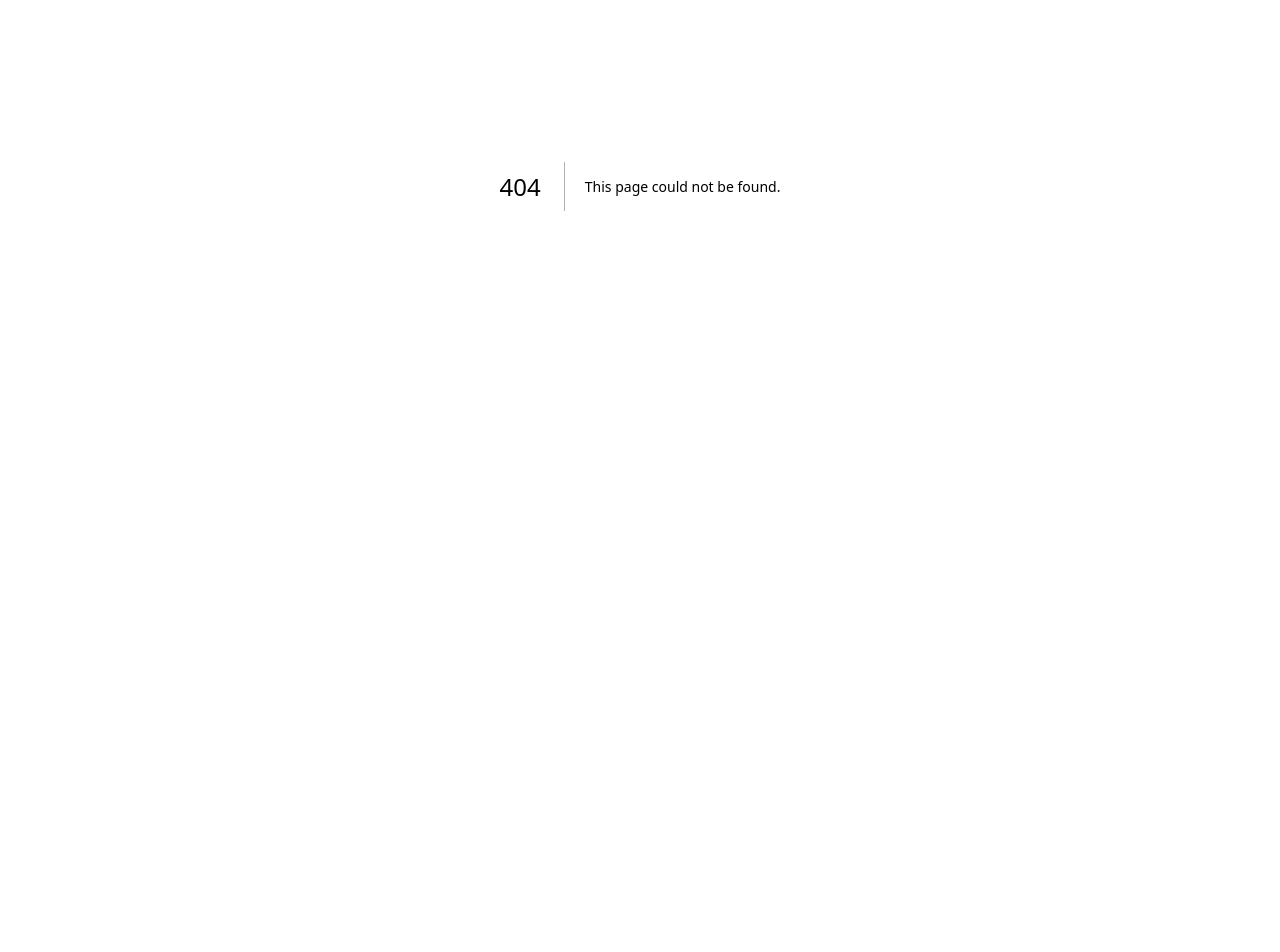
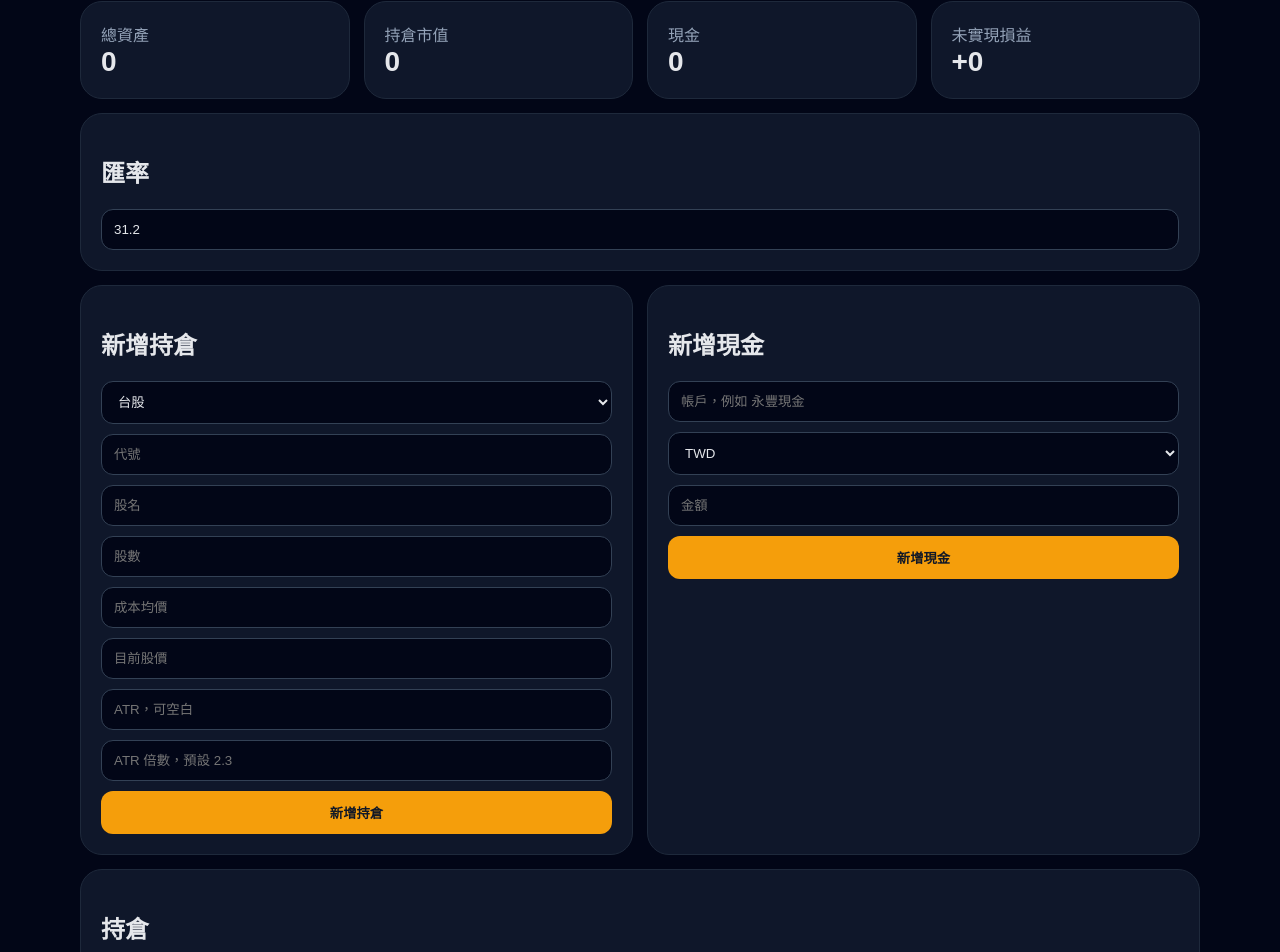
Before and after one commit to edwardw67-stack/asset-pilot, a Next.js app: page /manual in a window 1280 px wide. Before the commit this address had no page. Shown: the part 214-1166 px from the top of the page. Before the commit the page ends 800 px from the top, so only its background shows below. Built offline with nearby package versions, Linux system fonts and the light colour scheme.

Commit message:
Add manual local portfolio page

```diff
--- /dev/null
+++ b/app/manual/page.tsx
@@ -0,0 +1,129 @@
+'use client';
+
+import { useEffect, useMemo, useState } from 'react';
+import type { FormEvent } from 'react';
+
+type Holding = { id: string; market: 'TW' | 'US'; ticker: string; name: string; qty: number; cost: number; price: number; atr: number; multiple: number };
+type Cash = { id: string; currency: 'TWD' | 'USD'; label: string; amount: number };
+type Data = { holdings: Holding[]; cash: Cash[]; usdTwd: number };
+
+const key = 'asset-pilot-manual-v1';
+const empty: Data = { holdings: [], cash: [], usdTwd: 31.2 };
+
+function n(v: FormDataEntryValue | null) { const x = Number(String(v ?? '').replace(/,/g, '')); return Number.isFinite(x) ? x : 0; }
+function s(v: FormDataEntryValue | null) { return String(v ?? '').trim(); }
+function id() { return `${Date.now()}-${Math.random().toString(16).slice(2)}`; }
+function fmt(v: number) { return new Intl.NumberFormat('zh-TW', { maximumFractionDigits: 0 }).format(v); }
+function twd(v: number, marketOrCurrency: string, rate: number) { return marketOrCurrency === 'US' || marketOrCurrency === 'USD' ? v * rate : v; }
+
+export default function ManualPage() {
+  const [data, setData] = useState<Data>(empty);
+  const [ready, setReady] = useState(false);
+
+  useEffect(() => {
+    const raw = localStorage.getItem(key);
+    setData(raw ? { ...empty, ...JSON.parse(raw) } : empty);
+    setReady(true);
+  }, []);
+
+  useEffect(() => { if (ready) localStorage.setItem(key, JSON.stringify(data)); }, [data, ready]);
+
+  const sum = useMemo(() => {
+    const cost = data.holdings.reduce((a, h) => a + twd(h.qty * h.cost, h.market, data.usdTwd), 0);
+    const value = data.holdings.reduce((a, h) => a + twd(h.qty * h.price, h.market, data.usdTwd), 0);
+    const cash = data.cash.reduce((a, c) => a + twd(c.amount, c.currency, data.usdTwd), 0);
+    return { cost, value, cash, total: value + cash, pnl: value - cost };
+  }, [data]);
+
+  function addHolding(e: FormEvent<HTMLFormElement>) {
+    e.preventDefault();
+    const f = new FormData(e.currentTarget);
+    const market = s(f.get('market')) as 'TW' | 'US';
+    const item: Holding = { id: id(), market, ticker: s(f.get('ticker')).toUpperCase(), name: s(f.get('name')), qty: n(f.get('qty')), cost: n(f.get('cost')), price: n(f.get('price')), atr: n(f.get('atr')), multiple: n(f.get('multiple')) || 2.3 };
+    setData(d => ({ ...d, holdings: [item, ...d.holdings] }));
+    e.currentTarget.reset();
+  }
+
+  function addCash(e: FormEvent<HTMLFormElement>) {
+    e.preventDefault();
+    const f = new FormData(e.currentTarget);
+    const item: Cash = { id: id(), currency: s(f.get('currency')) as 'TWD' | 'USD', label: s(f.get('label')), amount: n(f.get('amount')) };
+    setData(d => ({ ...d, cash: [item, ...d.cash] }));
+    e.currentTarget.reset();
+  }
+
+  if (!ready) return null;
+
+  return (
+    <main style={{ minHeight: '100vh', background: '#020617', color: '#e5e7eb', padding: 28 }}>
+      <section style={{ maxWidth: 1120, margin: '0 auto' }}>
+        <p style={{ color: '#94a3b8' }}>Asset Pilot</p>
+        <h1 style={{ fontSize: 42, margin: '8px 0 18px' }}>手動資產追蹤</h1>
+        <p style={{ color: '#94a3b8' }}>先用本機版，不卡登入。資料存在這台瀏覽器。之後 Supabase 登入修好再搬資料。</p>
+
+        <div style={{ display: 'grid', gridTemplateColumns: 'repeat(4, 1fr)', gap: 14, marginTop: 20 }}>
+          <Box label="總資產" value={fmt(sum.total)} />
+          <Box label="持倉市值" value={fmt(sum.value)} />
+          <Box label="現金" value={fmt(sum.cash)} />
+          <Box label="未實現損益" value={`${sum.pnl >= 0 ? '+' : ''}${fmt(sum.pnl)}`} />
+        </div>
+
+        <section style={panel}>
+          <h2>匯率</h2>
+          <input value={data.usdTwd} onChange={e => setData(d => ({ ...d, usdTwd: Number(e.target.value) || 0 }))} type="number" step="0.01" style={input} />
+        </section>
+
+        <div style={{ display: 'grid', gridTemplateColumns: '1fr 1fr', gap: 14 }}>
+          <section style={panel}>
+            <h2>新增持倉</h2>
+            <form onSubmit={addHolding} style={form}>
+              <select name="market" style={input} defaultValue="TW"><option value="TW">台股</option><option value="US">美股</option></select>
+              <input name="ticker" placeholder="代號" required style={input} />
+              <input name="name" placeholder="股名" required style={input} />
+              <input name="qty" placeholder="股數" type="number" step="0.0001" required style={input} />
+              <input name="cost" placeholder="成本均價" type="number" step="0.0001" required style={input} />
+              <input name="price" placeholder="目前股價" type="number" step="0.0001" required style={input} />
+              <input name="atr" placeholder="ATR，可空白" type="number" step="0.0001" style={input} />
+              <input name="multiple" placeholder="ATR 倍數，預設 2.3" type="number" step="0.1" style={input} />
+              <button style={primary}>新增持倉</button>
+            </form>
+          </section>
+
+          <section style={panel}>
+            <h2>新增現金</h2>
+            <form onSubmit={addCash} style={form}>
+              <input name="label" placeholder="帳戶，例如 永豐現金" required style={input} />
+              <select name="currency" style={input} defaultValue="TWD"><option value="TWD">TWD</option><option value="USD">USD</option></select>
+              <input name="amount" placeholder="金額" type="number" step="0.01" required style={input} />
+              <button style={primary}>新增現金</button>
+            </form>
+          </section>
+        </div>
+
+        <section style={panel}>
+          <h2>持倉</h2>
+          {data.holdings.map(h => {
+            const value = twd(h.qty * h.price, h.market, data.usdTwd);
+            const pnl = twd(h.qty * (h.price - h.cost), h.market, data.usdTwd);
+            const stop = h.atr > 0 ? h.price - h.atr * h.multiple : null;
+            return <div key={h.id} style={row}><b>{h.market} {h.ticker} {h.name}</b><span>市值 {fmt(value)} / 損益 {fmt(pnl)} / ATR 停利 {stop ? stop.toFixed(2) : '-'}</span><button onClick={() => setData(d => ({ ...d, holdings: d.holdings.filter(x => x.id !== h.id) }))} style={danger}>刪除</button></div>;
+          })}
+        </section>
+
+        <section style={panel}>
+          <h2>現金</h2>
+          {data.cash.map(c => <div key={c.id} style={row}><b>{c.label}</b><span>{c.currency} {fmt(c.amount)}</span><button onClick={() => setData(d => ({ ...d, cash: d.cash.filter(x => x.id !== c.id) }))} style={danger}>刪除</button></div>)}
+        </section>
+      </section>
+    </main>
+  );
+}
+
+function Box({ label, value }: { label: string; value: string }) { return <section style={panel}><p style={{ color: '#94a3b8', margin: 0 }}>{label}</p><strong style={{ fontSize: 28 }}>{value}</strong></section>; }
+
+const panel = { background: '#0f172a', border: '1px solid #1e293b', borderRadius: 22, padding: 20, marginTop: 14 };
+const input = { width: '100%', padding: 12, borderRadius: 12, border: '1px solid #334155', background: '#020617', color: '#e5e7eb' };
+const form = { display: 'grid', gap: 10 };
+const primary = { border: 0, borderRadius: 12, padding: 12, background: '#f59e0b', color: '#111827', fontWeight: 800 };
+const danger = { border: '1px solid #7f1d1d', borderRadius: 8, padding: '6px 10px', background: '#450a0a', color: '#fecaca' };
+const row = { display: 'grid', gridTemplateColumns: '1.2fr 2fr auto', gap: 12, alignItems: 'center', borderTop: '1px solid #1e293b', padding: '12px 0' };
```
